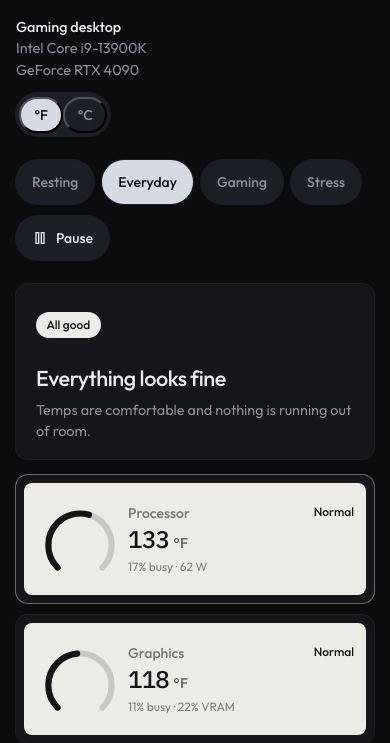
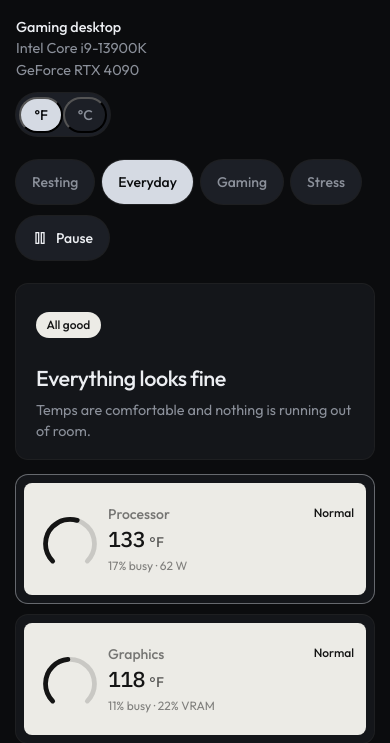
Before and after one commit to ArlenWendell/dune-summit-silver-sky, a website: page Glance.html in a window 390 px wide. Shown: the part 133-876 px from the top of the page. Drawn offline with Linux system fonts and the light colour scheme.

Commit message:
Keep Glance.html from overflowing on phones

```diff
--- a/Glance.html
+++ b/Glance.html
@@ -32,10 +32,11 @@
       --mono: "IBM Plex Mono", ui-monospace, "SF Mono", Menlo, monospace;
     }
     * { box-sizing: border-box; }
-    html, body { margin: 0; min-height: 100%; background: var(--bg); color: var(--fg); }
+    html, body { margin: 0; min-height: 100%; background: var(--bg); color: var(--fg); overflow-x: hidden; }
     body { font-family: var(--sans); line-height: 1.5; -webkit-font-smoothing: antialiased; }
     button { font-family: inherit; cursor: pointer; }
-    .wrap { max-width: 64rem; margin: 0 auto; padding: 2.5rem 1.5rem 4rem; }
+    .wrap { max-width: 64rem; width: 100%; margin: 0 auto; padding: 2.5rem 1.5rem 4rem; overflow-x: hidden; }
+    header, .stack, .grid, .metric, .minis, .facts-grid { min-width: 0; max-width: 100%; }
     header { display: flex; flex-wrap: wrap; gap: 1.25rem; justify-content: space-between; align-items: flex-end; }
     .eyebrow { margin: 0; font-size: 0.75rem; font-weight: 500; letter-spacing: 0.18em; text-transform: uppercase; color: var(--subtle); }
     h1 { margin: 0.25rem 0 0; font-size: 2.25rem; font-weight: 500; letter-spacing: -0.03em; }
@@ -104,6 +105,8 @@
     @media (max-width: 639px) {
       .machine { text-align: left; }
       .wrap { padding: 1.5rem 1rem 4rem; }
+      .well svg { width: 4.25rem; height: 3.5rem; }
+      .well .num { font-size: 1.35rem; }
     }
   </style>
 </head>
```
Also changed, not shown: public/Glance.html (+5 -2 lines).
